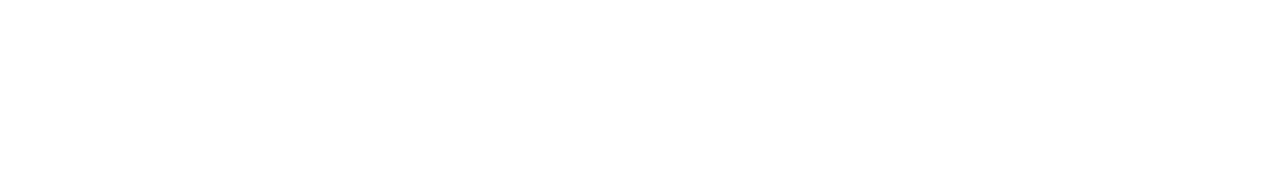
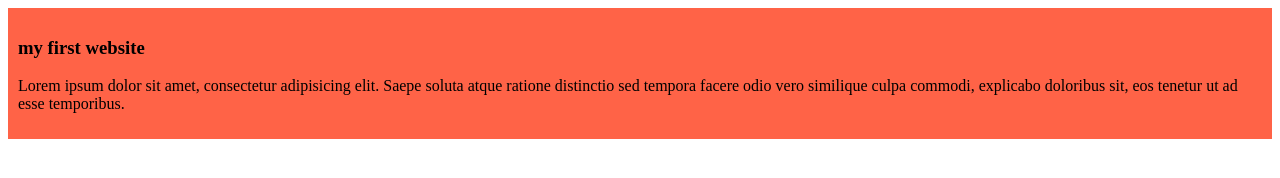
Before and after one commit to BinaryBard2129/My-simple-website, a plain HTML site: page index.html in a window 1280 px wide. Drawn offline with Linux system fonts and the light colour scheme.

Commit message:
added the first blog

```diff
--- a/index.html
+++ b/index.html
@@ -4,8 +4,13 @@
     <meta charset="UTF-8">
     <meta name="viewport" content="width=device-width, initial-scale=1.0">
     <title>My simple website</title>
+    <link rel="stylesheet" href="styles/blog.css">
 </head>
 <body>
+    <div>
+        <h3>my first website</h3>
+        <p>Lorem ipsum dolor sit amet, consectetur adipisicing elit. Saepe soluta atque ratione distinctio sed tempora facere odio vero similique culpa commodi, explicabo doloribus sit, eos tenetur ut ad esse temporibus.</p>
+    </div>
 
 </body>
 </html>
--- /dev/null
+++ b/styles/blog.css
@@ -0,0 +1,4 @@
+div{
+    background-color: tomato;
+    padding: 10px;
+}
```
